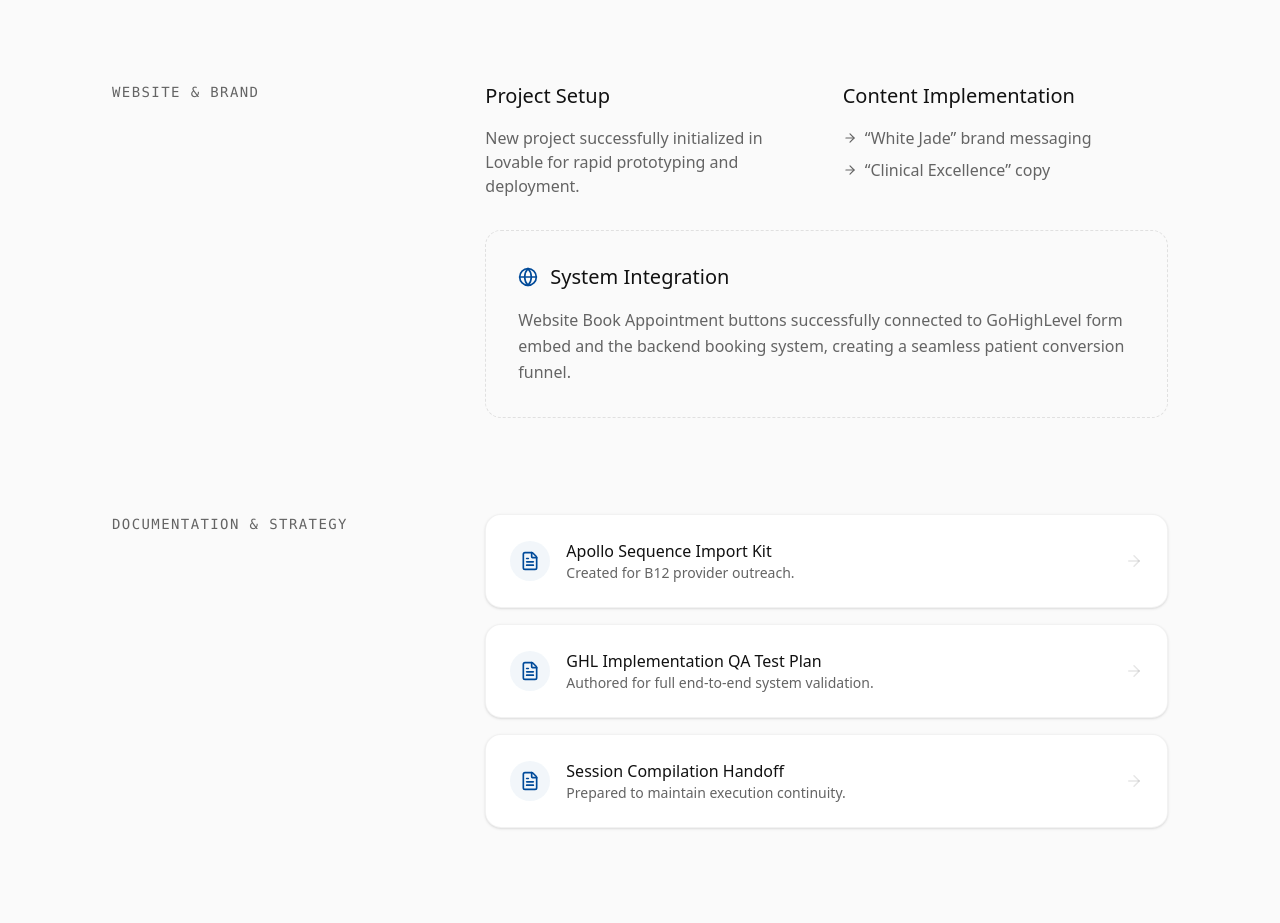
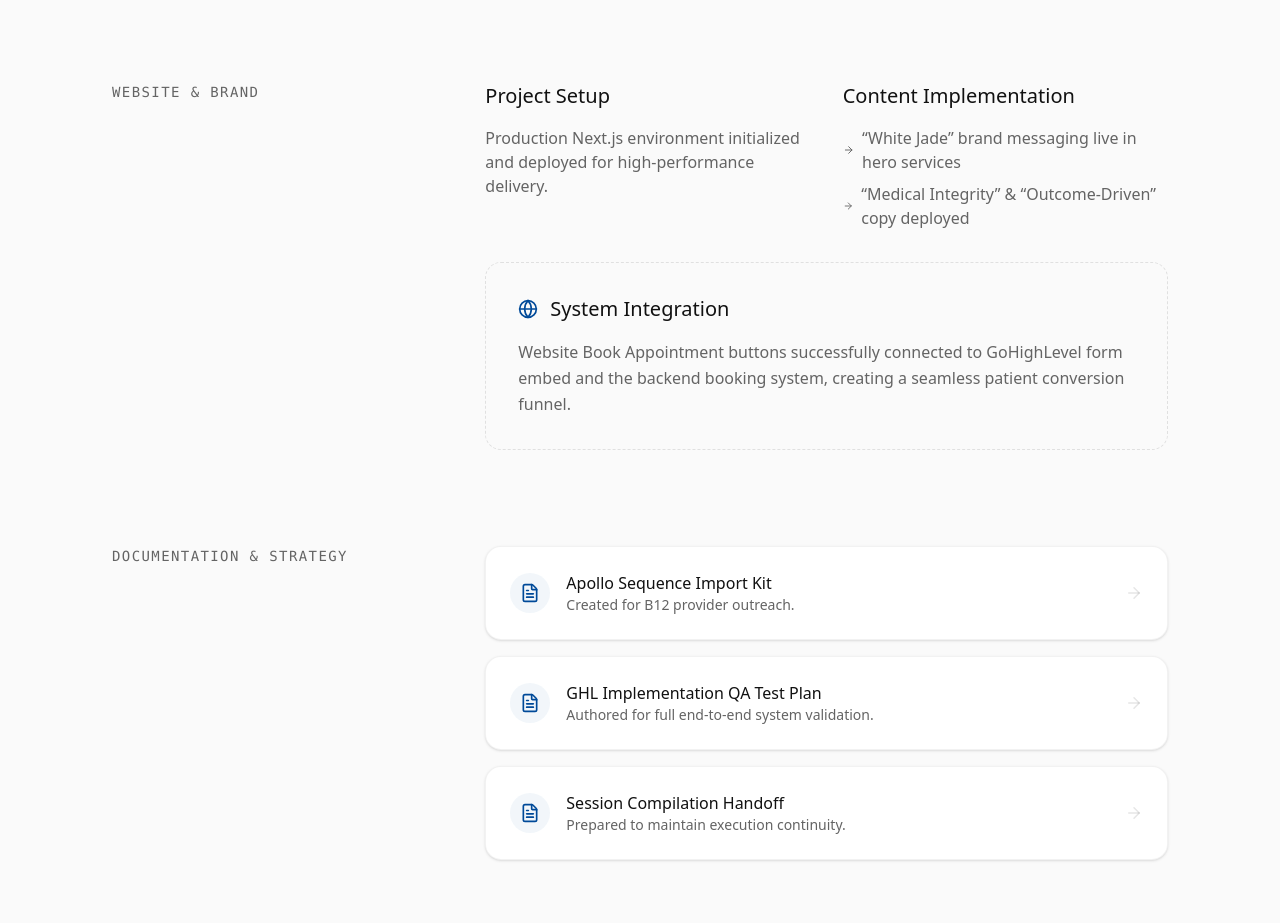
Before and after one commit to nomadproin90days/soleil-infusion, a Next.js app: page /session-report in a window 1280 px wide. Shown: the part 1580-2503 px from the top of the page. Built offline with nearby package versions, Linux system fonts and the light colour scheme.

Commit message:
docs: refine website & brand messaging for accuracy and remove platform mentions

```diff
--- a/src/app/session-report/page.tsx
+++ b/src/app/session-report/page.tsx
@@ -144,13 +144,13 @@ export default function SessionReport() {
           <div className="md:col-span-8 grid grid-cols-1 sm:grid-cols-2 gap-8">
             <div className="space-y-4">
               <h3 className="text-xl font-medium">Project Setup</h3>
-              <p className="text-[#646464] font-light">New project successfully initialized in <strong>Lovable</strong> for rapid prototyping and deployment.</p>
+              <p className="text-[#646464] font-light">Production Next.js environment initialized and deployed for high-performance delivery.</p>
             </div>
             <div className="space-y-4">
               <h3 className="text-xl font-medium">Content Implementation</h3>
               <ul className="space-y-2 text-[#646464] font-light">
-                <li className="flex items-center gap-2"><ArrowRight size={14} /> “White Jade” brand messaging</li>
-                <li className="flex items-center gap-2"><ArrowRight size={14} /> “Clinical Excellence” copy</li>
+                <li className="flex items-center gap-2"><ArrowRight size={14} /> “White Jade” brand messaging live in hero services</li>
+                <li className="flex items-center gap-2"><ArrowRight size={14} /> “Medical Integrity” & “Outcome-Driven” copy deployed</li>
               </ul>
             </div>
             <div className="sm:col-span-2 bg-[#FAFAFA] p-8 rounded-2xl border border-dashed border-black/10">
```
